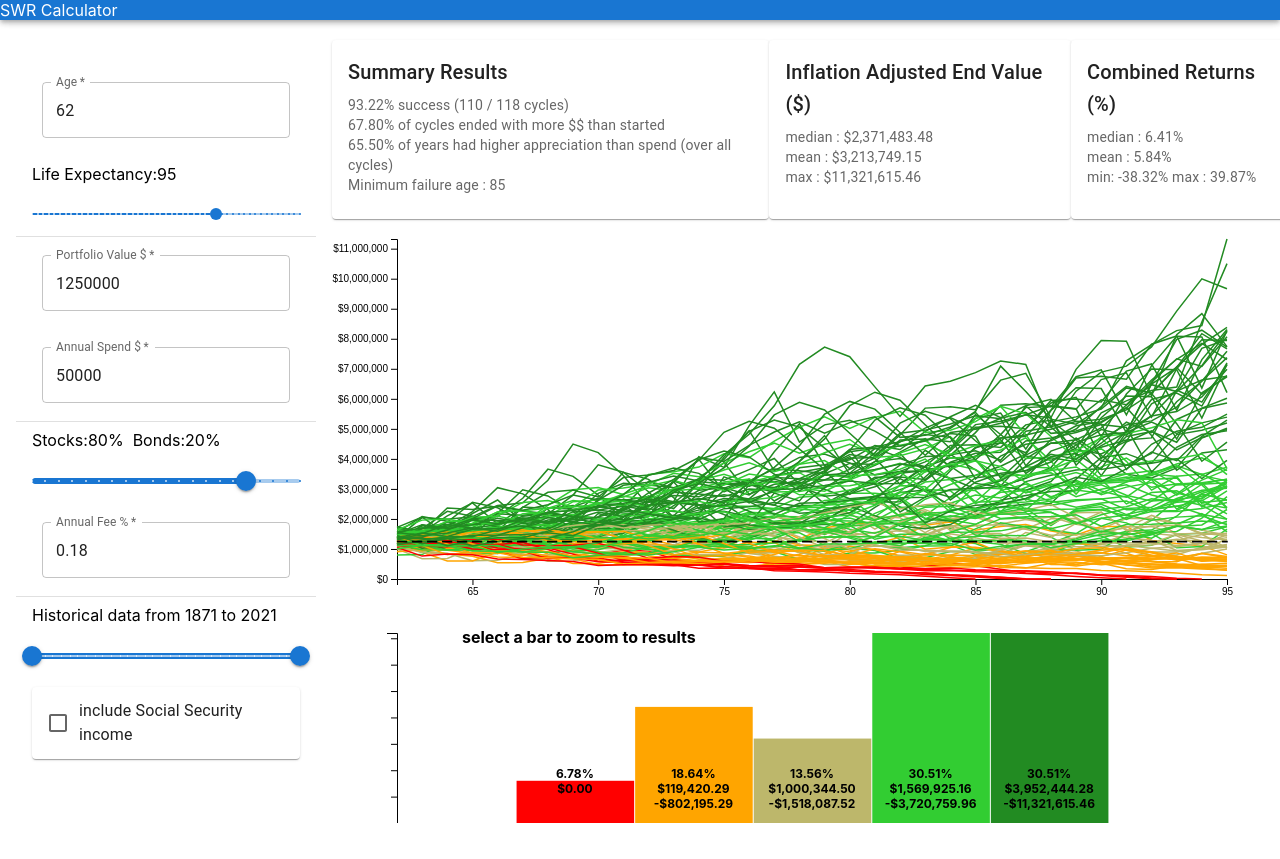
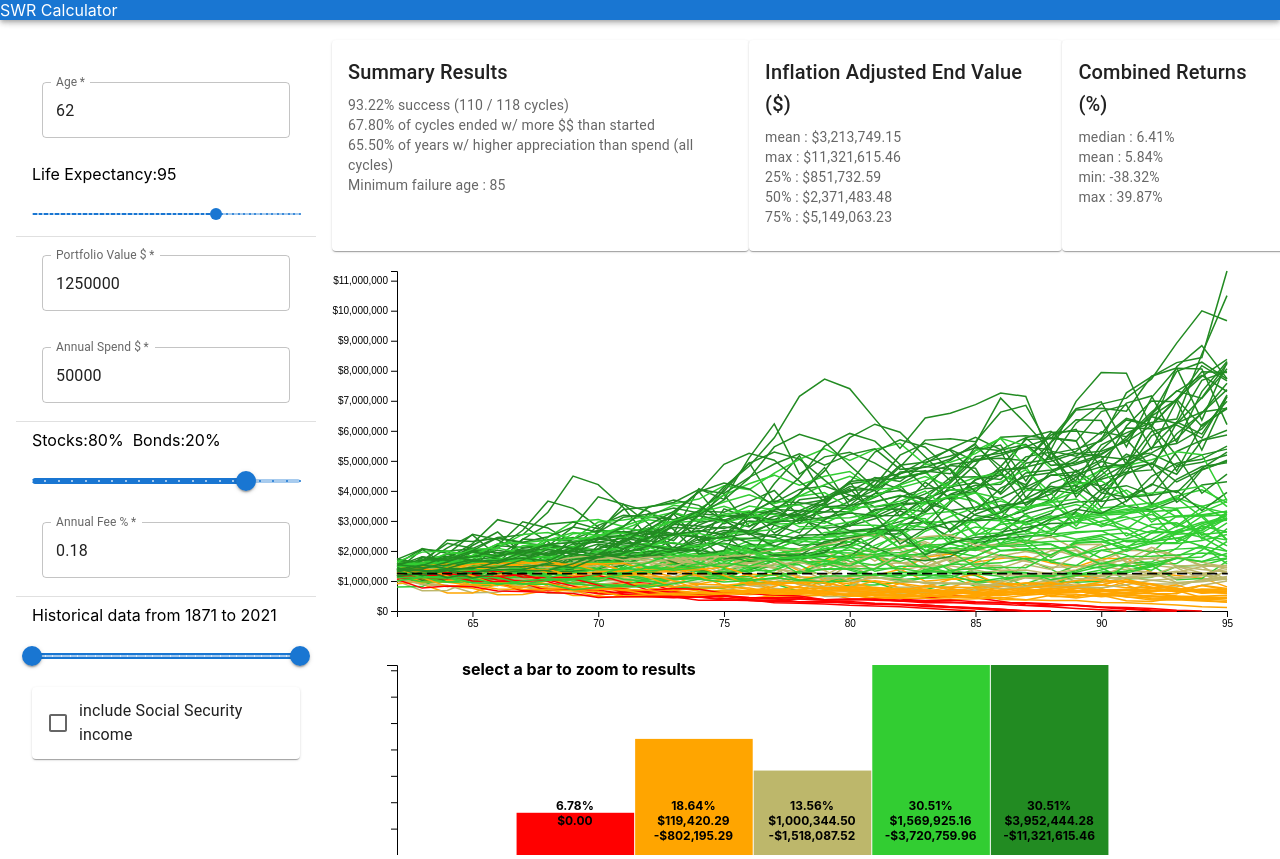
Before and after one commit to pcd-github/pcd-github.github.io, a React (Create React App) app: page / in a window 1280 px wide. Before the commit the page ends 827 px from the top, so only its background shows below. Built offline with nearby package versions, Linux system fonts and the light colour scheme.

Commit message:
quantiles for end values

```diff
--- a/src/chart.js
+++ b/src/chart.js
@@ -10,9 +10,11 @@ function Chart (props) {
 
     // TODO review all chart state vars after refactoring
     const [avgAdjEndValueState, setAvgAdjEndValueState] = useState(0);
-    const [medianAdjEndValueState, setMedianAdjEndValueState] = useState(0);
-    const [minAdjEndValueState, setMinAdjEndValueState] = useState(0);
     const [maxAdjEndValueState, setMaxAdjEndValueState] = useState(0);
+
+    const [quantile25EndValueState, setQuantile25AdjEndValueState] = useState(0);
+    const [quantile50EndValueState, setQuantile50AdjEndValueState] = useState(0);
+    const [quantile75EndValueState, setQuantile75AdjEndValueState] = useState(0);
 
     const [avgReturnsState, setAvgReturnsState] = useState(0);
     const [medianReturnsState, setMedianReturnsState] = useState(0);
@@ -175,7 +177,10 @@ function Chart (props) {
 
             var extAdjEnd = d3.extent(allCyclesMeta, (d) => d.adjEndCycleValue);
             var avgAdjEnd = d3.mean(allCyclesMeta, (d) => d.adjEndCycleValue);
-            var medAdjEnd = d3.median(allCyclesMeta, (d) => d.adjEndCycleValue);
+
+            var quantile25 = d3.quantile(allCyclesMeta, 0.25, (d) => d.adjEndCycleValue);
+            var quantile50 = d3.quantile(allCyclesMeta, 0.50, (d) => d.adjEndCycleValue);
+            var quantile75 = d3.quantile(allCyclesMeta, 0.75, (d) => d.adjEndCycleValue);
 
             var aggReturns = getAggReturns(allCycles);
             var avgReturns = d3.mean(aggReturns);
@@ -203,9 +208,11 @@ function Chart (props) {
             }
 
             setAvgAdjEndValueState(avgAdjEnd);
-            setMedianAdjEndValueState(medAdjEnd);
-            setMinAdjEndValueState(extAdjEnd[0]);
             setMaxAdjEndValueState(extAdjEnd[1]);
+
+            setQuantile25AdjEndValueState(quantile25);
+            setQuantile50AdjEndValueState(quantile50);
+            setQuantile75AdjEndValueState(quantile75);
 
             setAvgReturnsState(avgReturns);
             setMedianReturnsState(medianReturns);
@@ -373,8 +380,11 @@ function Chart (props) {
              fails={numFailsState} cycles={props.numcycles}
              numgreaterthanstart={numGreaterThanStartState}
              minfailage={minFailAgeState}
-             medianendvalue={medianAdjEndValueState} avgendvalue={avgAdjEndValueState}
-             minendvalue={minAdjEndValueState} maxendvalue={maxAdjEndValueState}
+             avgendvalue={avgAdjEndValueState}
+             quantile25endvalue={quantile25EndValueState}
+             quantile50endvalue={quantile50EndValueState}
+             quantile75endvalue={quantile75EndValueState}
+             maxendvalue={maxAdjEndValueState}
              medianreturns={medianReturnsState} avgreturns={avgReturnsState}
              minreturns={minReturnsState} maxreturns={maxReturnsState}
              netpositivepct={pctPositiveNetState}
@@ -396,9 +406,6 @@ function Chart (props) {
             </svg>
             <EndValueChart
              startvalue={props.portfoliovalue}
-             minendvalue={minAdjEndValueState}
-             maxendvalue={maxAdjEndValueState}
-             medianendvalue={medianAdjEndValueState}
              metadata={props.cyclemeta}
              cyclechartid={svgCycleChartID}
              zoomcallback={props.zoomcallback}
--- a/src/endvaluechart.js
+++ b/src/endvaluechart.js
@@ -231,7 +231,7 @@ function EndValueChart (props) {
         drawHistogram(chartGroup);
         // console.log('bin : e');
         // eslint-disable-next-line
-    }, [props.metadata, props.medianendvalue, props.startvalue, props.selectedbin, props.zoomcolor] );
+    }, [props.metadata, props.startvalue, props.selectedbin, props.zoomcolor] );
 
     // console.log('bin : r');
 
--- a/src/summary.js
+++ b/src/summary.js
@@ -23,10 +23,10 @@ function SummaryCards (props) {
                             {makePct(1 - (props.fails / props.cycles))} success ({props.cycles - props.fails} / {props.cycles} cycles)
                         </Typography>
                         <Typography variant="body2" color="textSecondary" component="p">
-                            {makePct(props.numgreaterthanstart / props.cycles)} of cycles ended with more $$ than started
+                            {makePct(props.numgreaterthanstart / props.cycles)} of cycles ended w/ more $$ than started
                         </Typography>
                         <Typography variant="body2" color="textSecondary" component="p">
-                            { makePct(props.netpositivepct)} of years had higher appreciation than spend (over all cycles)
+                            { makePct(props.netpositivepct)} of years w/ higher appreciation than spend (all cycles)
                         </Typography>
                         <Typography variant="body2" color="textSecondary" component="p">
                             Minimum failure age : {(Number.POSITIVE_INFINITY === props.minfailage) ? 'n/a' : props.minfailage}
@@ -39,13 +39,19 @@ function SummaryCards (props) {
                             Inflation Adjusted End Value ($)
                         </Typography>
                         <Typography variant="body2" color="textSecondary" component="p">
-                            median : {makeCurrency(props.medianendvalue)}
-                        </Typography>
-                        <Typography variant="body2" color="textSecondary" component="p">
                             mean : {makeCurrency(props.avgendvalue)}
                         </Typography>
                         <Typography variant="body2" color="textSecondary" component="p">
                             max : {makeCurrency(props.maxendvalue)}
+                        </Typography>
+                        <Typography variant="body2" color="textSecondary" component="p">
+                            25% : {makeCurrency(props.quantile25endvalue)}
+                        </Typography>
+                        <Typography variant="body2" color="textSecondary" component="p">
+                            50% : {makeCurrency(props.quantile50endvalue)}
+                        </Typography>
+                        <Typography variant="body2" color="textSecondary" component="p">
+                            75% : {makeCurrency(props.quantile75endvalue)}
                         </Typography>
                     </CardContent>
                 </Card>
@@ -61,7 +67,10 @@ function SummaryCards (props) {
                             mean : { makePct(props.avgreturns) }
                         </Typography>
                         <Typography variant="body2" color="textSecondary" component="p">
-                            min: { makePct(props.minreturns) } max : { makePct(props.maxreturns) }
+                            min: { makePct(props.minreturns) }
+                        </Typography>
+                        <Typography variant="body2" color="textSecondary" component="p">
+                            max : { makePct(props.maxreturns) }
                         </Typography>
                     </CardContent>
                 </Card>
```
